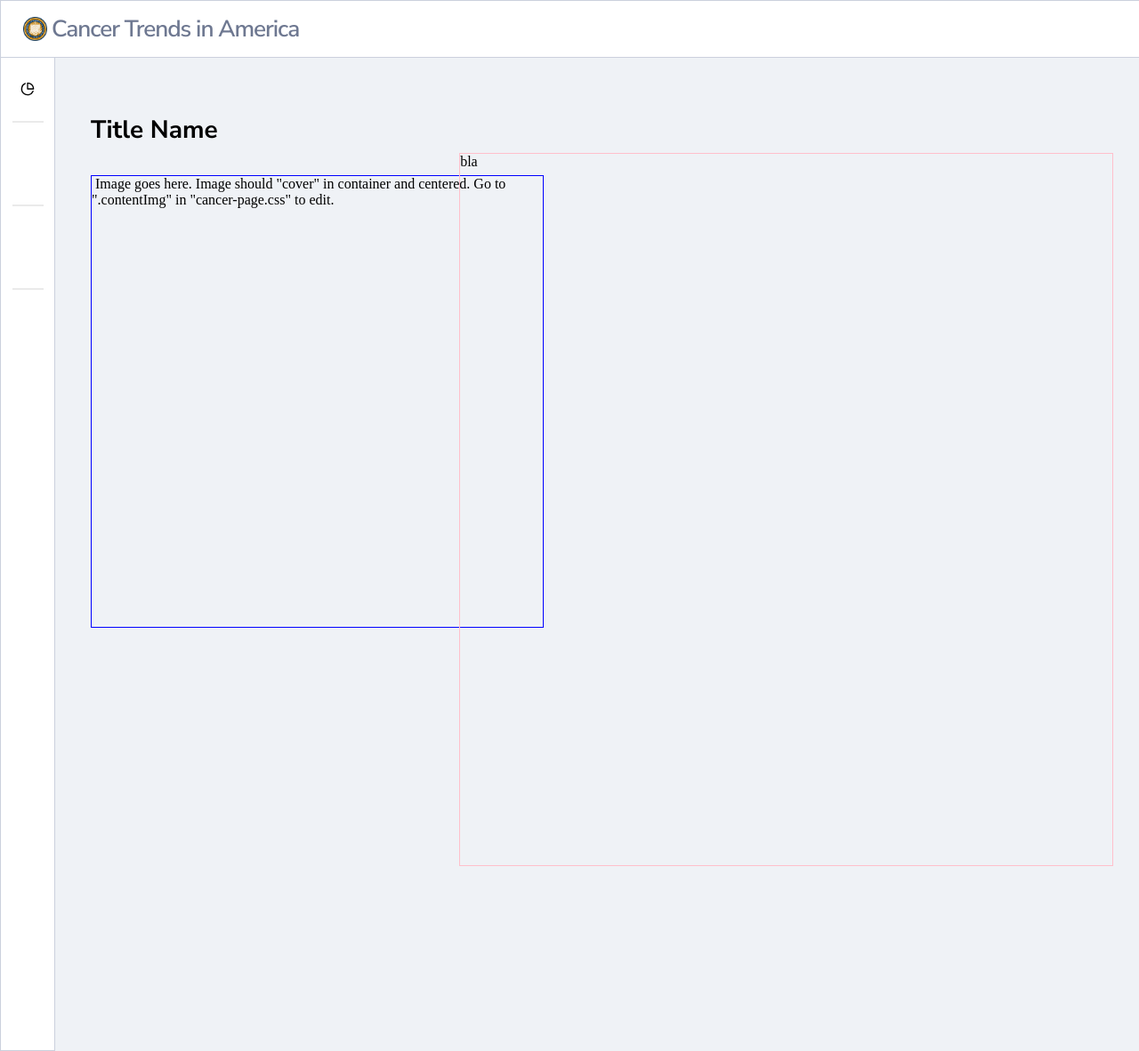
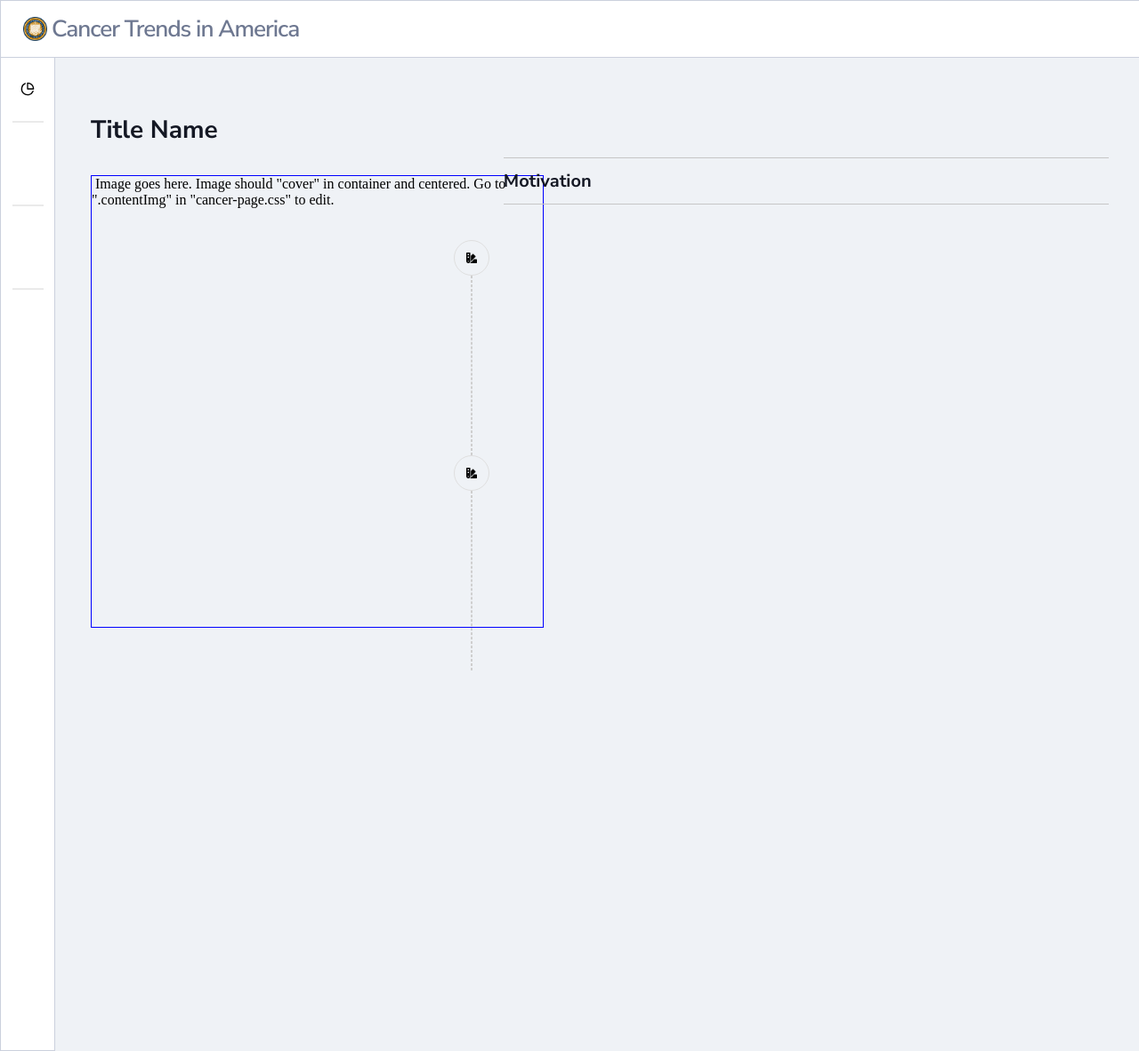
Before and after one commit to hjesse92/public_employee_salaries, a Flask app: template templates/cancer-page.html in a window 1280 px wide. Shown: the whole page at 89% size. Run offline with Flask 3, Linux system fonts and the light colour scheme; the template is opened without the code that fills it, so the values that code supplies are empty.

Commit message:
Working on right side content

```diff
--- a/static/css/cancer-page.css
+++ b/static/css/cancer-page.css
@@ -103,6 +103,7 @@ p {
   font-weight: bold;
   margin: 0px 0px 32px;
   font-size: 28px;
+  color: #141824;
 }
 
 .contentMid {
@@ -124,10 +125,85 @@ p {
 }
 
 .contentRight {
-  border: 1px pink solid;
+  /* border: 1px pink solid; */
   position: absolute;
   height: 100vh;
-  width: 732.66px;
-  right: 0;
-  top: -25px;
+  width: 750px;
+  right: 5px;
+  top: -20px;
+  display: flex;
+  flex-direction: column;
 }
+
+.titleRight {
+  margin-left: 70px;
+  border-top: 1px rgb(198, 198, 198) solid;
+  border-bottom: 1px rgb(198, 198, 198) solid;
+}
+
+.contentRightLine {
+
+}
+
+.contentRightTitle {
+  font-family: 'Nunito Sans', sans-serif;
+  color: #141824;
+  font-weight: bold;
+  margin: 12px 0px 12px 0px;
+  font-size: 20px;
+}
+
+.rightContent {
+  display: flex;
+  /* border: 1px skyblue solid; */
+  width: 69px;
+  justify-content: center;
+  align-items: center;
+}
+
+.imgRight {
+  display: flex;
+  flex-direction: column;
+  align-items: center;
+}
+
+.swatchbookContainer {
+  margin-top: 40px;
+  border-radius: 50%;
+  border: 1px rgb(223, 223, 223) solid;
+  height: 38px;
+  width: 38px;
+  display: flex;
+  justify-content: center;
+  align-items: center;
+}
+
+.swatchbookContainer2 {
+  border-radius: 50%;
+  border: 1px rgb(223, 223, 223) solid;
+  height: 38px;
+  width: 38px;
+  display: flex;
+  justify-content: center;
+  align-items: center;
+}
+
+.swatchbookContainer:hover {
+  background-color: rgb(228, 228, 228);
+  border: 1px rgb(207, 207, 207) solid;
+}
+
+.swatchbookContainer2:hover {
+  background-color: rgb(228, 228, 228);
+  border: 1px rgb(207, 207, 207) solid;
+}
+
+.swatchbook {
+  height: 12px;
+}
+
+.lineVerticle {
+  border: .8px rgb(206, 206, 206) dashed;
+  width: 0px;
+  height: 200px;
+}
--- a/templates/cancer-page.html
+++ b/templates/cancer-page.html
@@ -70,19 +70,45 @@
     <div class="contentContainer">
       <div class="contentArea">
 
+        <!-- Content Top -->
         <div class="contentTop">
           <p class="contentTitle">Title Name</p>
         </div>
 
         <div class="contentMid">
+          <!-- Left Side Content -->
           <div class="contentLeft">
             <img class="contentImg" src="" alt="">
             Image goes here. Image should "cover" in container and centered.
             Go to ".contentImg" in "cancer-page.css" to edit.
           </div>
 
+          <!-- Right Side Content -->
           <div class="contentRight">
-            bla
+            <div class="titleRight">
+              <div class="contentRightLine"></div>
+              <div class="contentRightTitle">Motivation</div>
+              <div class="contentRightLine"></div>
+            </div>
+
+            <div class="rightContent">
+
+              <div class="imgRight">
+                <div class="swatchbookContainer">
+                  <img class="swatchbook" src="../images/swatchbook.png" alt="">
+                </div>
+                <div class="lineVerticle"></div>
+
+                <div class="swatchbookContainer2">
+                  <img class="swatchbook" src="../images/swatchbook.png" alt="">
+                </div>
+                <div class="lineVerticle"></div>
+              </div>
+            </div>
+
+
+
+            </div>
           </div>
         </div>
 
```
Also changed, not shown: images/swatchbook.png (added).
